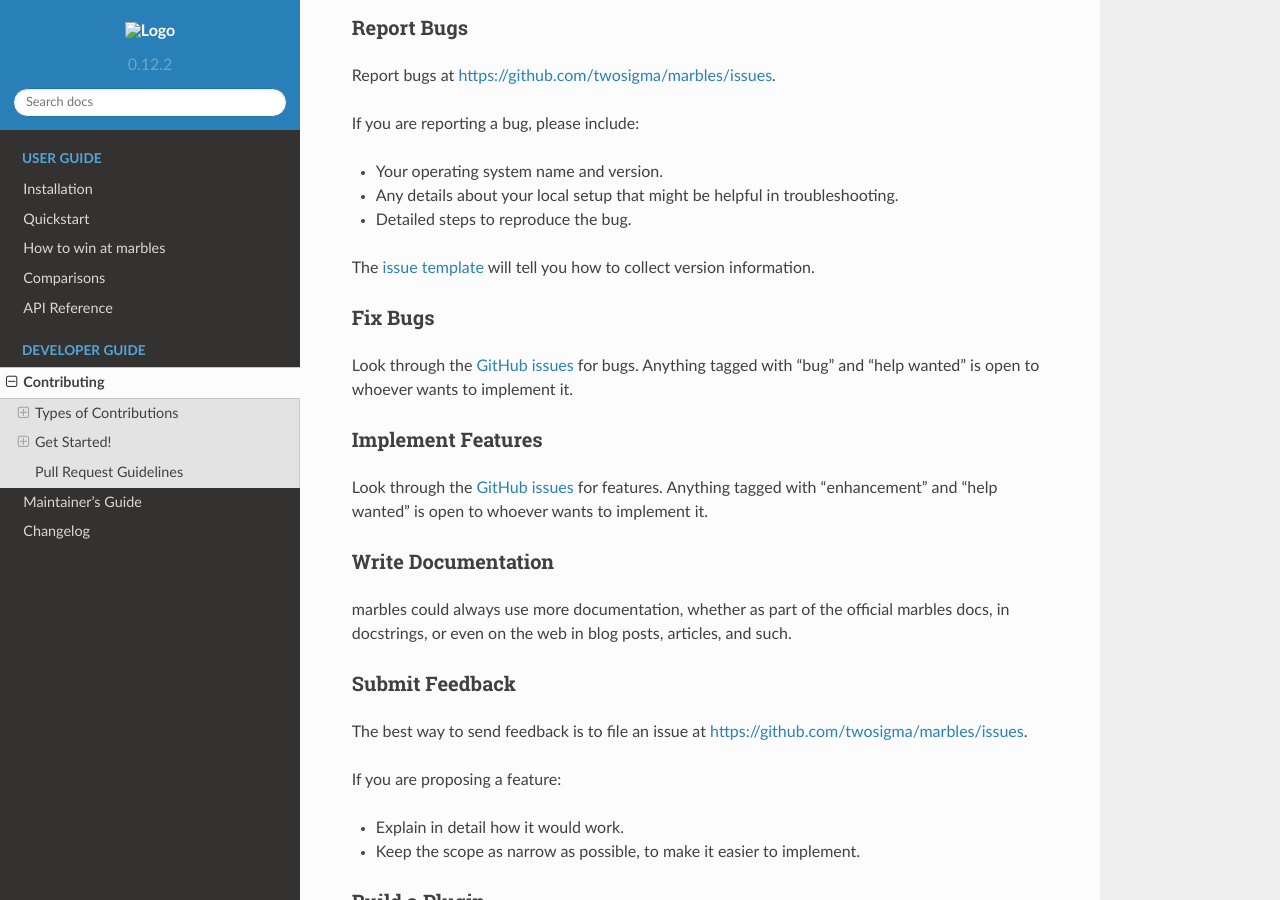
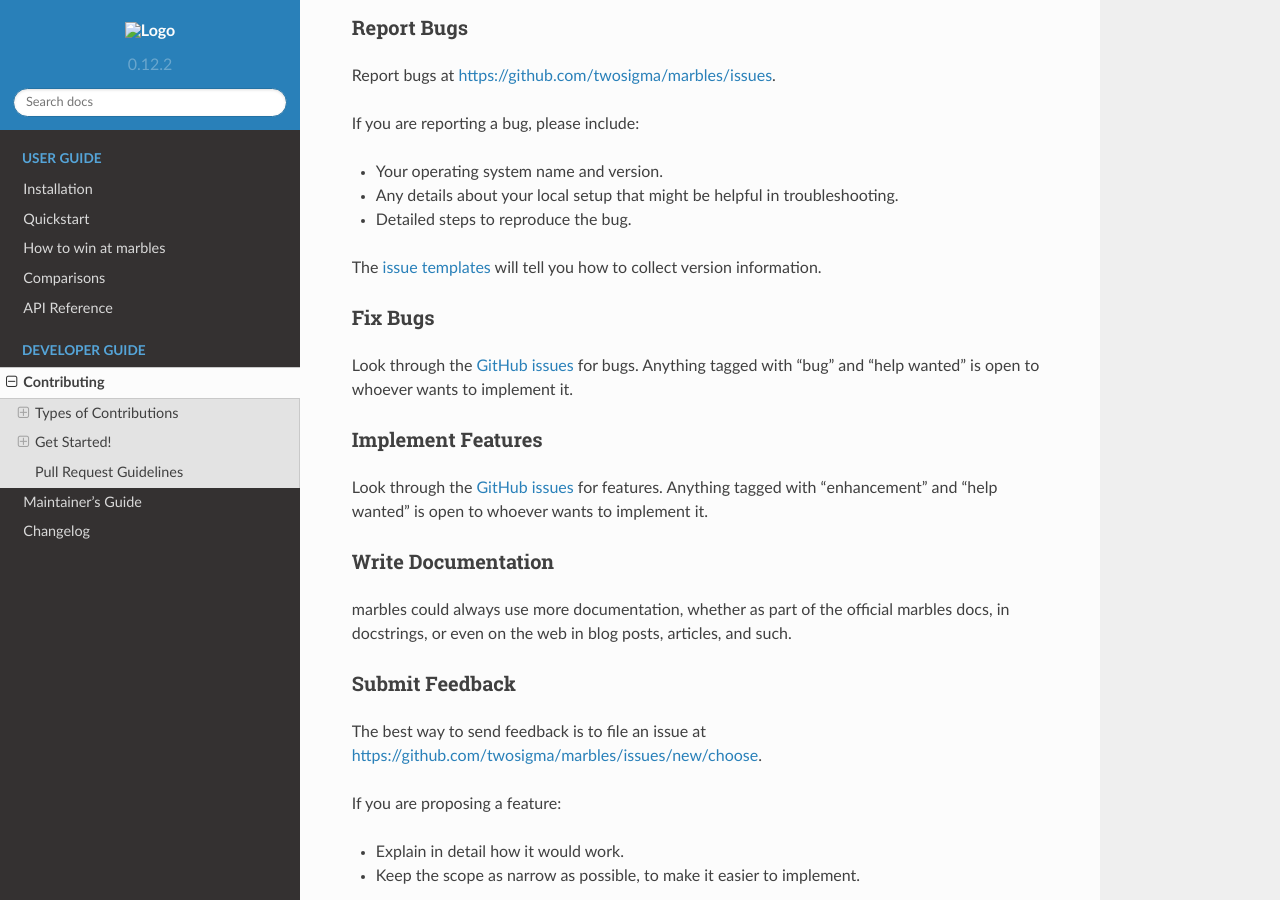
Before and after one commit to twosigma/marbles, a Sphinx documentation site: the page built from docs/contributing.rst, in a window 1280 px wide and 900 px high, scrolled down 322 px. Built offline with Sphinx 7.4.7 and the Read the Docs theme 2.0.0, drawn with Linux system fonts in a browser that asks for light colours; the version number is read from the project's files by our own code.

Commit message:
link to issue templates from the docs
fixes #143

```diff
--- a/docs/contributing.rst
+++ b/docs/contributing.rst
@@ -23,8 +23,8 @@
 * Any details about your local setup that might be helpful in troubleshooting.
 * Detailed steps to reproduce the bug.
 
-The `issue template <https://github.com/twosigma/marbles/issues/new>`__ will
-tell you how to collect version information.
+The `issue templates <https://github.com/twosigma/marbles/issues/new/choose>`__
+will tell you how to collect version information.
 
 Fix Bugs
 ~~~~~~~~
@@ -51,7 +51,7 @@
 ~~~~~~~~~~~~~~~
 
 The best way to send feedback is to file an issue at
-https://github.com/twosigma/marbles/issues.
+https://github.com/twosigma/marbles/issues/new/choose.
 
 If you are proposing a feature:
 
```
